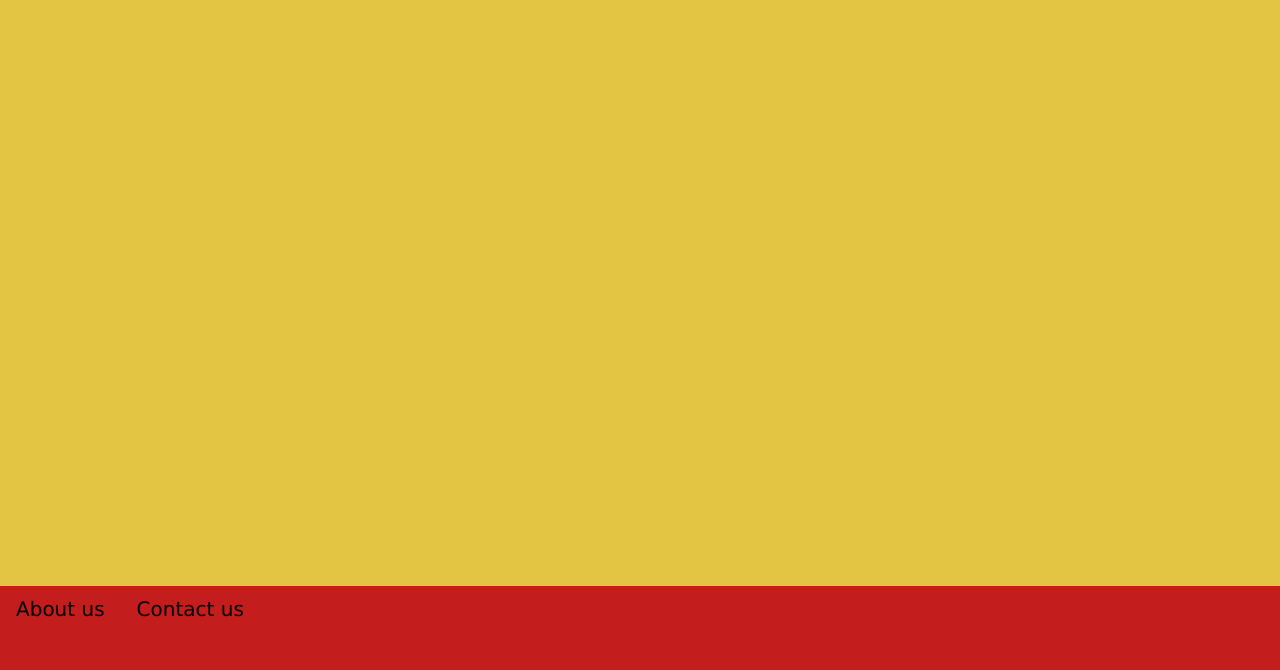
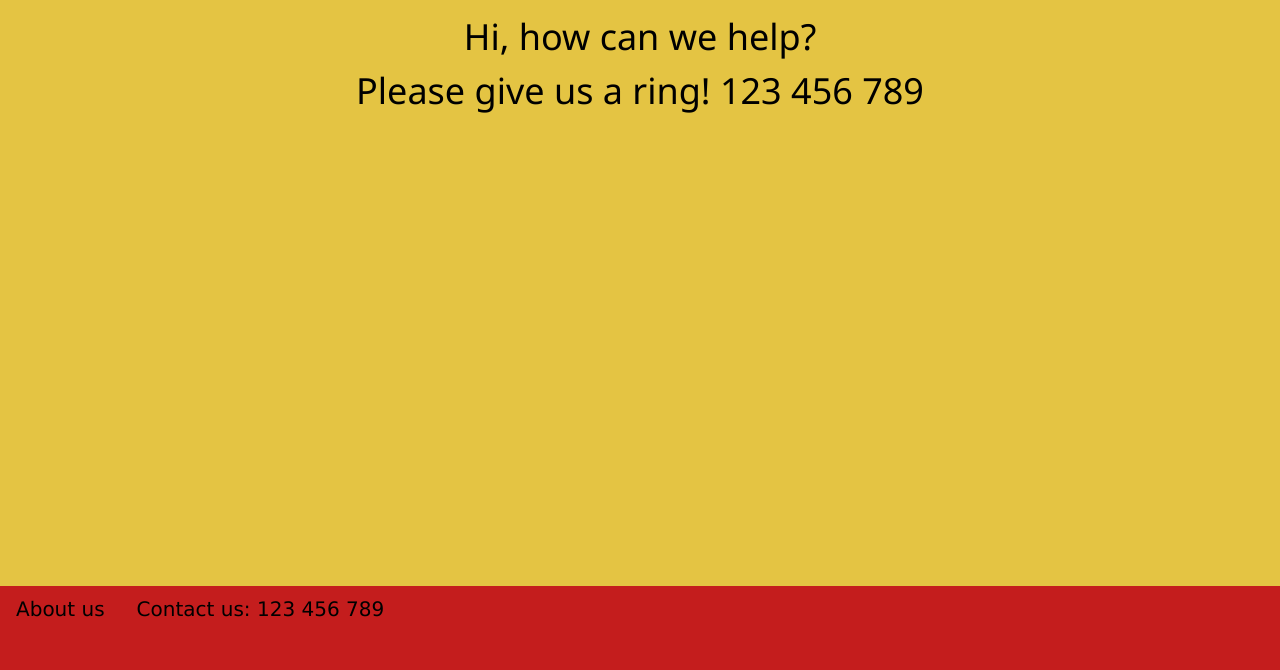
Before and after one commit to leonqiann/level2assessment, a Flask app: page /contact in a window 1280 px wide. Shown: the part 130-800 px from the top of the page. Run offline with Flask 3, Linux system fonts and the light colour scheme.

Commit message:
removed contact us page and put info in the footer

```diff
--- a/static/style.css
+++ b/static/style.css
@@ -289,3 +289,7 @@ body {
 .aboutus-image {
     margin-left: 5%;
 }
+
+.contact-container {
+    text-align: center;
+}
--- a/templates/contact.html
+++ b/templates/contact.html
@@ -1 +1,7 @@
 {% extends "layout.html" %}
+{% block body %}
+<div class="contact-container">
+<h1>Hi, how can we help? <br> Please give us a ring! 123 456 789</h1>
+</div>
+
+{% endblock %}
--- a/templates/layout.html
+++ b/templates/layout.html
@@ -45,7 +45,7 @@
      {% endblock %}
      <footer class="w3-bar w3-red">
       <a href="/about" class="w3-bar-item w3-button"> About us </a>
-      <a href="/contact" class="w3-bar-item w3-button"> Contact us</a>
+      <a href="tel:+123 456 789" class="w3-bar-item w3-button">Contact us: 123 456 789</a>
    </footer>
 </body>
 </html>
```
Also changed, not shown: wokthiswayimproved.db.
